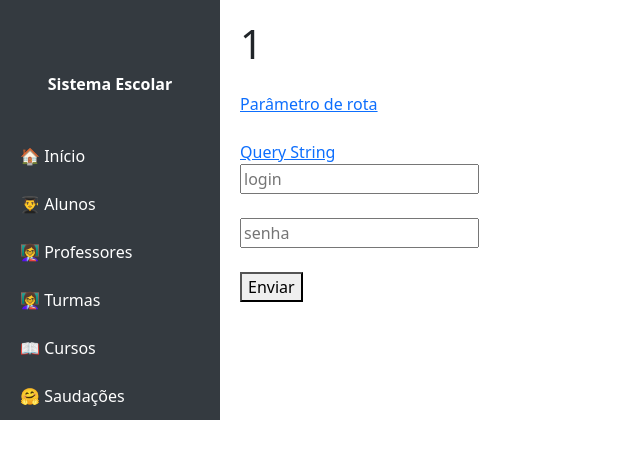
After one commit to NickprimeBR/Projeto_Flask, a Flask app: page /saudacao1/1 in a window 1280 px wide. The commit adds this page. Shown: the top 459 px of the page, without its empty margins (0-640 px from the left). Run offline with Flask 3, Linux system fonts and the light colour scheme.

Commit message:
tentativa de envio de parametros

```diff
--- a/app.py
+++ b/app.py
@@ -59,6 +59,12 @@ def ajuda():
     return 'Ajuda Sobre o Sistema!'
 
 
+@app.route('/saudacao1/<nome>')
+def saudacao1(nome):
+      return render_template('saudacao/saudacao.html',valor_recebido=nome)
+
+
+
 
 if __name__ == '__main__':
     app.run(debug=True)
--- a/templates/dashboard/cabecalho.html
+++ b/templates/dashboard/cabecalho.html
@@ -10,7 +10,7 @@
             min-height: 100vh;
         }
         .sidebar {
-            height: 100vh;
+            height: 100;
             position: fixed;
             left: 0;
             top: 0;
@@ -55,6 +55,7 @@
         <a href="/professor">👩‍🏫 Professores</a>
         <a href="/turma">👩‍🏫 Turmas </a>
         <a href="/curso">📖 Cursos </a>
+        <a href="/saudacao1/testando">🤗 Saudações </a>
     </nav>
 
     <!-- Main content -->
--- /dev/null
+++ b/templates/saudacao/saudacao.html
@@ -0,0 +1,15 @@
+{% include 'dashboard/cabecalho.html' %}
+
+<h1 class="mb-4">{{valor_recebido}}</h1>
+
+<a href="/saudacao1/João">Parâmetro de rota</a> <br><br>
+
+<a href="/saudacao2/?nome=Maria">Query String</a>
+
+<form action="/login" method="POST">
+    <input type="text" name="usuario" placeholder="login"> <br><br>
+    <input type="password" name="senha" placeholder="senha"> <br><br>
+    <button type="submit">Enviar</button>
+</form>
+
+{% include 'dashboard/rodape.html' %}
```
